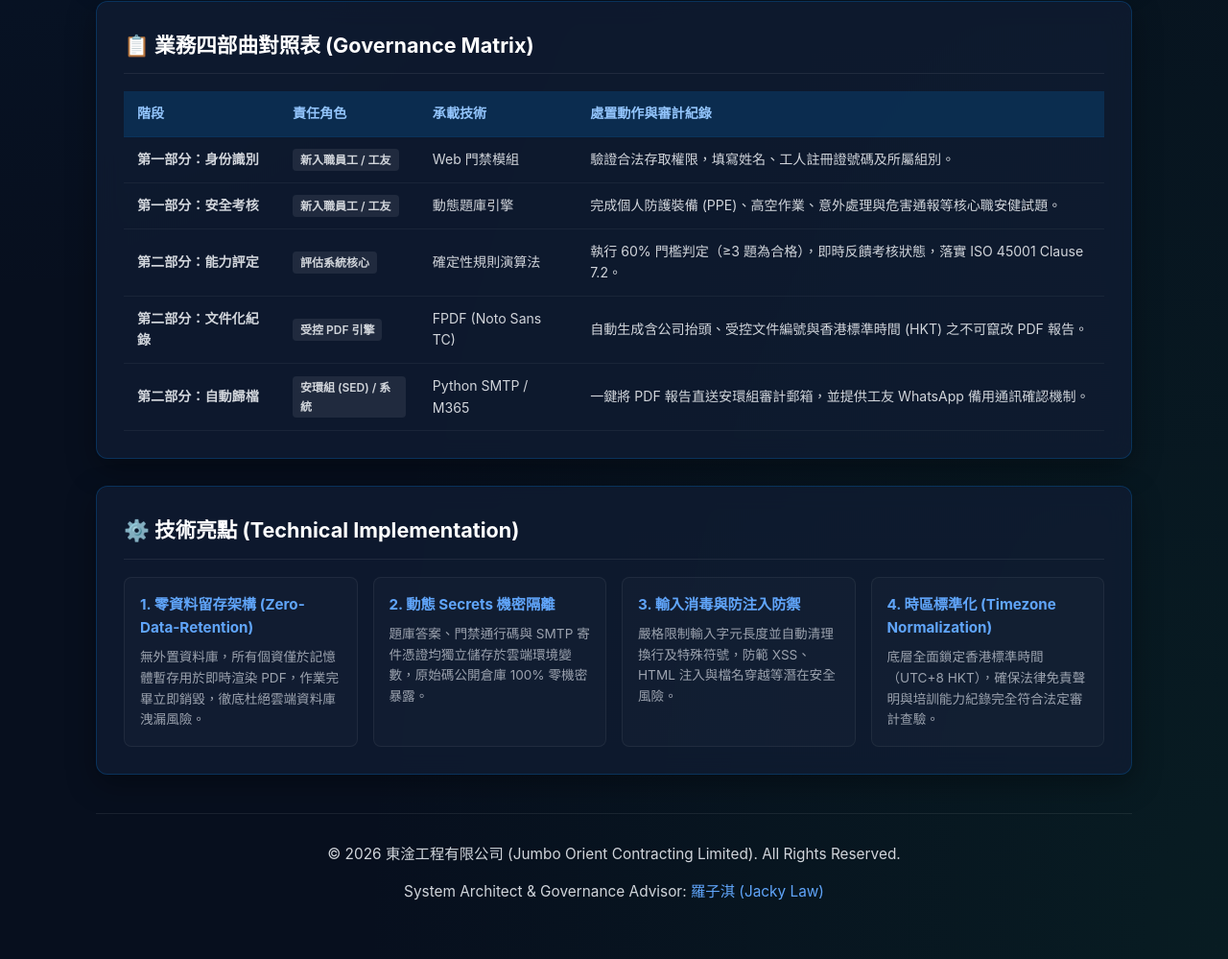
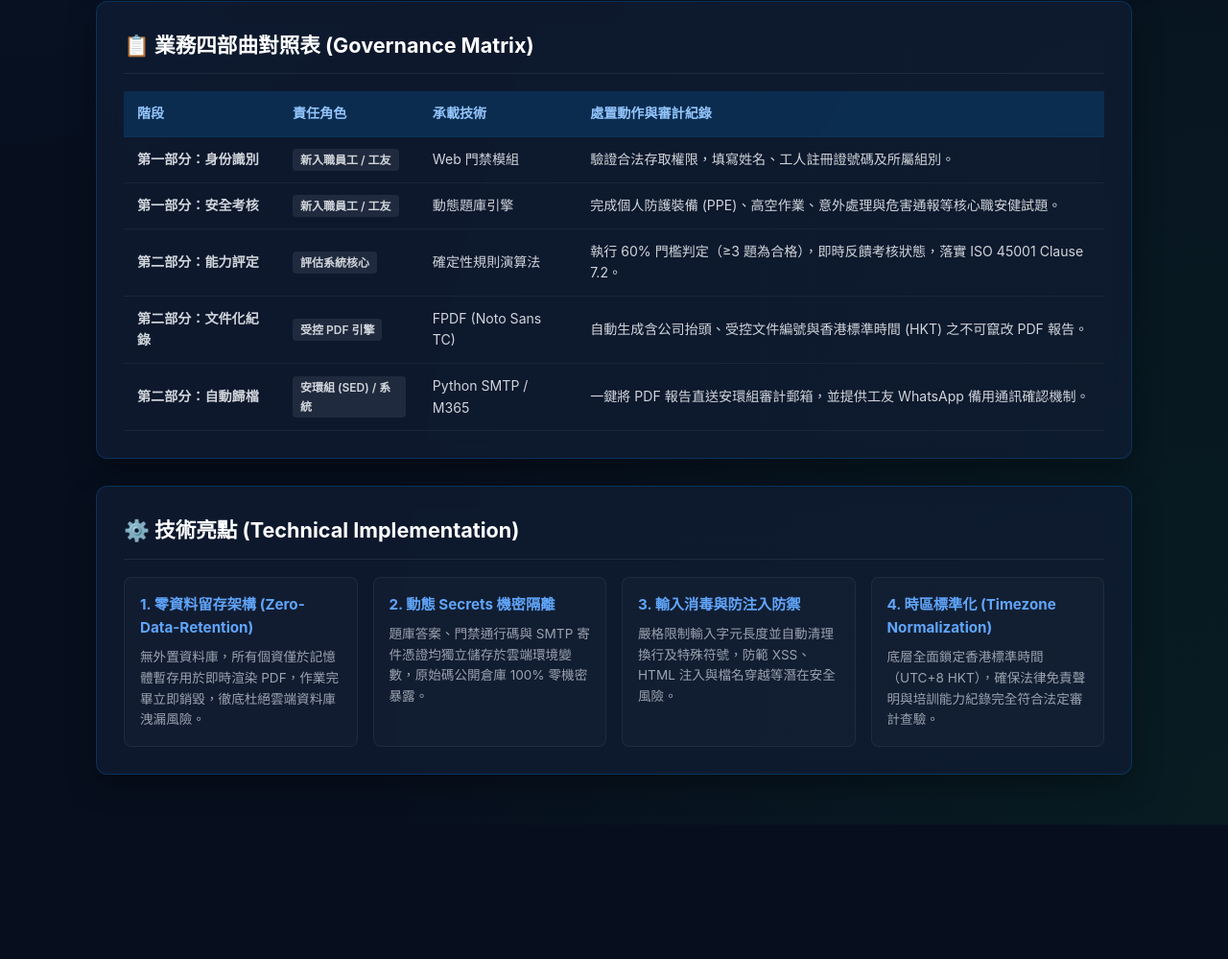
Before and after one commit to jackylawck/JO-SED-Onboarding-Quiz, a plain HTML site: page index.html in a window 1280 px wide. Shown: the part 1329-2328 px from the top of the page at 96% size. After the commit the page ends 2188 px from the top, so only its background shows below. Drawn offline with Linux system fonts and the light colour scheme.

Commit message:
Update index.html

```diff
--- a/index.html
+++ b/index.html
@@ -540,10 +540,6 @@
       </section>
     </main>
 
-    <footer>
-      <p>© 2026 東淦工程有限公司 (Jumbo Orient Contracting Limited). All Rights Reserved.</p>
-      <p>System Architect & Governance Advisor: <a href="https://github.com/jackylawck" target="_blank" rel="noopener">羅子淇 (Jacky Law)</a></p>
-    </footer>
   </div>
 
 </body>
```
